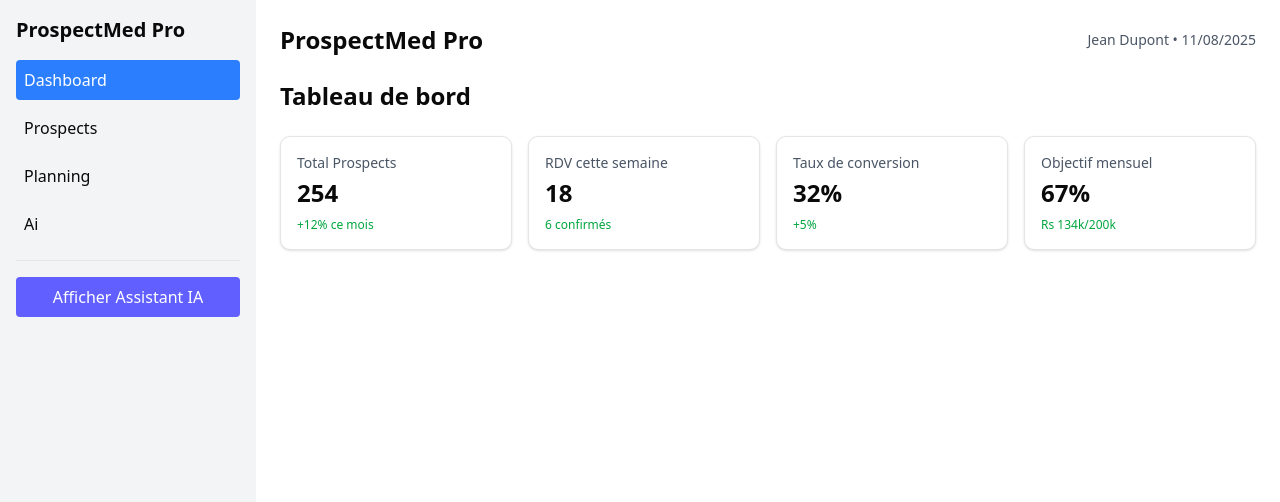
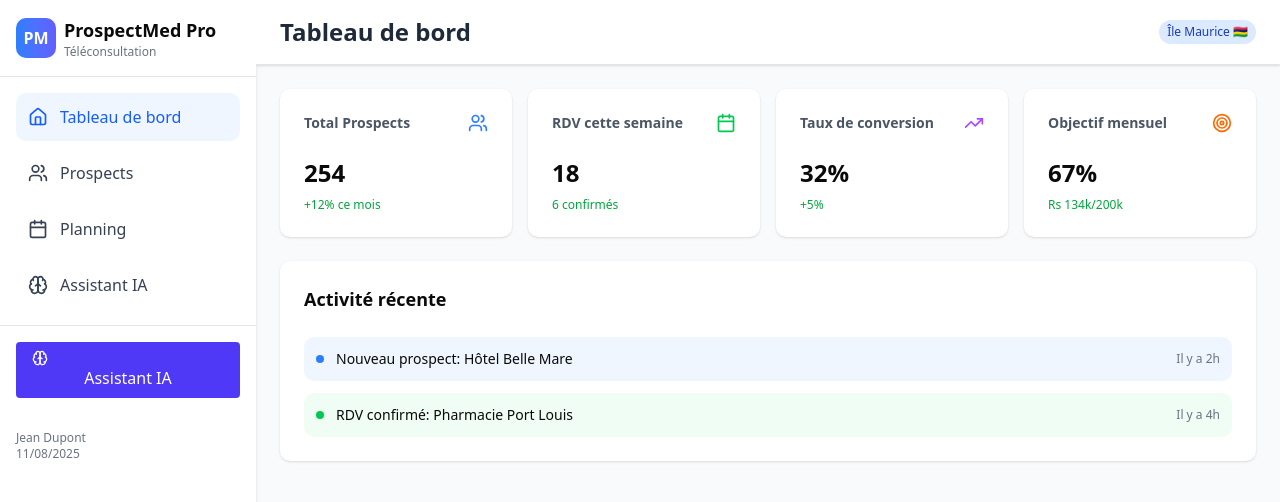
Before and after one commit to stefbach/PROSPECTION-COMMERCIALE-TIBOK, a Next.js app: page / in a window 1280 px wide. Shown: the top 502 px of the page. Built offline with nearby package versions, Linux system fonts and the light colour scheme.

Commit message:
Version stable avec Dashboard IA fonctionnel

```diff
--- a/app/page.tsx
+++ b/app/page.tsx
@@ -2,6 +2,10 @@
 
 import * as React from "react"
 import { AIDashboard } from "@/components/ai-dashboard"
+import { Card, CardContent, CardHeader, CardTitle } from "@/components/ui/card"
+import { Button } from "@/components/ui/button"
+import { Badge } from "@/components/ui/badge"
+import { Brain, Home, Users, Calendar, TrendingUp, Target, MapPin } from "lucide-react"
 
 export default function Page() {
   const [section, setSection] = React.useState("dashboard")
@@ -9,53 +13,92 @@ export default function Page() {
   const today = new Date().toLocaleDateString("fr-FR")
   const currentCommercial = "Jean Dupont"
 
+  const menuItems = [
+    { id: 'dashboard', label: 'Tableau de bord', icon: Home },
+    { id: 'prospects', label: 'Prospects', icon: Users },
+    { id: 'planning', label: 'Planning', icon: Calendar },
+    { id: 'ai', label: 'Assistant IA', icon: Brain }
+  ]
+
   const sections = {
     dashboard: <DashboardSection />,
     prospects: <ProspectsSection />,
     planning: <PlanningSection />,
-    ai: <AISection commercial={currentCommercial} />
+    ai: <AIDashboard commercial={currentCommercial} />
   }
 
   return (
-    <div className="flex min-h-screen">
-      {/* Sidebar simple */}
-      <aside className="w-64 bg-gray-100 p-4">
-        <h2 className="text-xl font-bold mb-4">ProspectMed Pro</h2>
-        <nav className="space-y-2">
-          {["dashboard", "prospects", "planning", "ai"].map(key => (
+    <div className="flex min-h-screen bg-gray-50">
+      {/* Sidebar améliorée */}
+      <aside className="w-64 bg-white shadow-md">
+        <div className="p-4 border-b">
+          <div className="flex items-center gap-2">
+            <div className="h-10 w-10 rounded-lg bg-gradient-to-r from-blue-500 to-indigo-500 flex items-center justify-center text-white font-bold">
+              PM
+            </div>
+            <div>
+              <h2 className="text-lg font-bold">ProspectMed Pro</h2>
+              <p className="text-xs text-gray-500">Téléconsultation</p>
+            </div>
+          </div>
+        </div>
+
+        <nav className="p-4 space-y-2">
+          {menuItems.map(item => {
+            const Icon = item.icon
+            return (
               <button
-              key={key}
-              onClick={() => setSection(key)}
-              className={`w-full text-left p-2 rounded ${section === key ? 'bg-blue-500 text-white' : 'hover:bg-gray-200'}`}
+                key={item.id}
+                onClick={() => setSection(item.id)}
+                className={`w-full flex items-center gap-3 p-3 rounded-lg transition-all ${
+                  section === item.id
+                    ? 'bg-blue-50 text-blue-600 font-medium'
+                    : 'hover:bg-gray-50 text-gray-700'
+                }`}
               >
-              {key.charAt(0).toUpperCase() + key.slice(1)}
+                <Icon className="h-5 w-5" />
+                <span>{item.label}</span>
               </button>
-          ))}
+            )
+          })}
         </nav>
-        <div className="mt-4 pt-4 border-t">
-          <button
+
+        <div className="p-4 border-t">
+          <Button
             onClick={() => setShowAI(!showAI)}
-            className="w-full p-2 bg-indigo-500 text-white rounded"
+            className={`w-full ${showAI ? 'bg-green-600 hover:bg-green-700' : 'bg-indigo-600 hover:bg-indigo-700'}`}
           >
-            {showAI ? 'Masquer' : 'Afficher'} Assistant IA
-          </button>
+            <Brain className="h-4 w-4 mr-2" />
+            {showAI ? 'Masquer IA' : 'Assistant IA'}
+          </Button>
+        </div>
+
+        <div className="p-4 text-xs text-gray-500">
+          <p>{currentCommercial}</p>
+          <p>{today}</p>
         </div>
       </aside>
 
       {/* Main content */}
-      <main className="flex-1 p-6">
-        <header className="mb-6">
+      <main className="flex-1 overflow-auto">
+        <header className="bg-white shadow-sm border-b px-6 py-4">
           <div className="flex justify-between items-center">
-            <h1 className="text-2xl font-bold">ProspectMed Pro</h1>
-            <span className="text-sm text-gray-600">{currentCommercial} • {today}</span>
+            <h1 className="text-2xl font-bold text-gray-800">
+              {showAI ? 'Assistant IA ProspectMed' : menuItems.find(m => m.id === section)?.label}
+            </h1>
+            <Badge variant="outline" className="gap-1">
+              Île Maurice 🇲🇺
+            </Badge>
           </div>
         </header>
 
+        <div className="p-6">
           {showAI ? (
             <AIDashboard commercial={currentCommercial} />
           ) : (
             sections[section as keyof typeof sections] || <div>Section non trouvée</div>
           )}
+        </div>
       </main>
     </div>
   )
@@ -63,61 +106,118 @@ export default function Page() {
 
 function DashboardSection() {
   const metrics = [
-    { title: 'Total Prospects', value: '254', change: '+12% ce mois' },
-    { title: 'RDV cette semaine', value: '18', change: '6 confirmés' },
-    { title: 'Taux de conversion', value: '32%', change: '+5%' },
-    { title: 'Objectif mensuel', value: '67%', change: 'Rs 134k/200k' }
+    { title: 'Total Prospects', value: '254', change: '+12% ce mois', icon: Users, color: 'blue' },
+    { title: 'RDV cette semaine', value: '18', change: '6 confirmés', icon: Calendar, color: 'green' },
+    { title: 'Taux de conversion', value: '32%', change: '+5%', icon: TrendingUp, color: 'purple' },
+    { title: 'Objectif mensuel', value: '67%', change: 'Rs 134k/200k', icon: Target, color: 'orange' }
   ]
 
   return (
-    <div>
-      <h2 className="text-2xl font-bold mb-6">Tableau de bord</h2>
+    <div className="space-y-6">
       <div className="grid grid-cols-1 md:grid-cols-2 lg:grid-cols-4 gap-4">
-        {metrics && metrics.map((metric, i) => (
-          <div key={i} className="p-4 bg-white border rounded-lg shadow">
-            <p className="text-sm text-gray-600">{metric.title}</p>
-            <p className="text-2xl font-bold mt-1">{metric.value}</p>
+        {metrics.map((metric, i) => {
+          const Icon = metric.icon
+          return (
+            <Card key={i}>
+              <CardHeader className="flex flex-row items-center justify-between pb-2">
+                <CardTitle className="text-sm font-medium text-gray-600">
+                  {metric.title}
+                </CardTitle>
+                <Icon className={`h-5 w-5 text-${metric.color}-500`} />
+              </CardHeader>
+              <CardContent>
+                <div className="text-2xl font-bold">{metric.value}</div>
                 <p className="text-xs text-green-600 mt-2">{metric.change}</p>
+              </CardContent>
+            </Card>
+          )
+        })}
       </div>
-        ))}
+
+      <Card>
+        <CardHeader>
+          <CardTitle>Activité récente</CardTitle>
+        </CardHeader>
+        <CardContent>
+          <div className="space-y-3">
+            <div className="flex items-center gap-3 p-3 bg-blue-50 rounded-lg">
+              <div className="h-2 w-2 bg-blue-500 rounded-full"></div>
+              <p className="text-sm">Nouveau prospect: Hôtel Belle Mare</p>
+              <span className="text-xs text-gray-500 ml-auto">Il y a 2h</span>
             </div>
+            <div className="flex items-center gap-3 p-3 bg-green-50 rounded-lg">
+              <div className="h-2 w-2 bg-green-500 rounded-full"></div>
+              <p className="text-sm">RDV confirmé: Pharmacie Port Louis</p>
+              <span className="text-xs text-gray-500 ml-auto">Il y a 4h</span>
+            </div>
+          </div>
+        </CardContent>
+      </Card>
     </div>
   )
 }
 
 function ProspectsSection() {
   const prospects = [
-    { id: 1, nom: "Hôtel Paradise Beach", ville: "Grand Baie", zone: "Nord", statut: "nouveau" },
-    { id: 2, nom: "Pharmacie Centrale", ville: "Port Louis", zone: "Centre", statut: "qualifié" },
-    { id: 3, nom: "Hôtel Flic en Flac", ville: "Flic en Flac", zone: "Ouest", statut: "nouveau" },
-    { id: 4, nom: "Clinique du Nord", ville: "Pereybère", zone: "Nord", statut: "proposition" }
+    { id: 1, nom: "Hôtel Paradise Beach", ville: "Grand Baie", zone: "Nord", statut: "nouveau", secteur: "hotel" },
+    { id: 2, nom: "Pharmacie Centrale", ville: "Port Louis", zone: "Centre", statut: "qualifié", secteur: "pharmacie" },
+    { id: 3, nom: "Hôtel Flic en Flac Resort", ville: "Flic en Flac", zone: "Ouest", statut: "nouveau", secteur: "hotel" },
+    { id: 4, nom: "Clinique du Nord", ville: "Pereybère", zone: "Nord", statut: "proposition", secteur: "clinique" },
+    { id: 5, nom: "Pharmacie Blue Bay", ville: "Blue Bay", zone: "Sud", statut: "qualifié", secteur: "pharmacie" }
   ]
 
+  const getIcon = (secteur: string) => {
+    switch(secteur) {
+      case 'hotel': return '🏨'
+      case 'pharmacie': return '💊'
+      case 'clinique': return '🏥'
+      default: return '🏢'
+    }
+  }
+
   return (
-    <div>
-      <h2 className="text-2xl font-bold mb-6">Prospects Île Maurice</h2>
-      <div className="space-y-3">
-        {prospects && prospects.map(p => (
-          <div key={p.id} className="p-4 bg-white border rounded-lg shadow hover:shadow-md transition-shadow">
+    <div className="space-y-6">
       <div className="flex justify-between items-center">
         <div>
-                <h3 className="font-semibold">{p.nom}</h3>
-                <p className="text-sm text-gray-600">{p.ville} - Zone {p.zone}</p>
+          <h2 className="text-2xl font-bold">Prospects Île Maurice</h2>
+          <p className="text-gray-600">Service de téléconsultation médicale</p>
         </div>
-              <div className="flex gap-2">
-                <span className={`px-2 py-1 text-xs rounded ${
-                  p.statut === 'nouveau' ? 'bg-blue-100 text-blue-700' :
-                  p.statut === 'qualifié' ? 'bg-green-100 text-green-700' :
-                  'bg-orange-100 text-orange-700'
-                }`}>
-                  {p.statut}
-                </span>
-                <button className="px-3 py-1 text-sm bg-indigo-500 text-white rounded hover:bg-indigo-600">
-                  Voir
-                </button>
+        <Button className="bg-blue-600 hover:bg-blue-700">
+          + Nouveau prospect
+        </Button>
+      </div>
+
+      <div className="grid gap-4">
+        {prospects.map(p => (
+          <Card key={p.id} className="hover:shadow-lg transition-shadow">
+            <CardContent className="p-4">
+              <div className="flex items-center justify-between">
+                <div className="flex items-center gap-4">
+                  <span className="text-3xl">{getIcon(p.secteur)}</span>
+                  <div>
+                    <h3 className="font-semibold text-lg">{p.nom}</h3>
+                    <div className="flex items-center gap-2 text-sm text-gray-600">
+                      <MapPin className="h-4 w-4" />
+                      <span>{p.ville} - Zone {p.zone}</span>
                     </div>
                   </div>
                 </div>
+                <div className="flex items-center gap-3">
+                  <Badge variant={
+                    p.statut === 'nouveau' ? 'default' :
+                    p.statut === 'qualifié' ? 'secondary' :
+                    'outline'
+                  }>
+                    {p.statut}
+                  </Badge>
+                  <Button size="sm" variant="outline">Détails</Button>
+                  <Button size="sm" className="bg-green-600 hover:bg-green-700">
+                    Contacter
+                  </Button>
+                </div>
+              </div>
+            </CardContent>
+          </Card>
         ))}
       </div>
     </div>
@@ -128,31 +228,36 @@ function PlanningSection() {
   const jours = ['Lundi', 'Mardi', 'Mercredi', 'Jeudi', 'Vendredi']
 
   return (
-    <div>
-      <h2 className="text-2xl font-bold mb-6">Planning Hebdomadaire</h2>
+    <div className="space-y-6">
+      <div className="flex justify-between items-center">
+        <h2 className="text-2xl font-bold">Planning Hebdomadaire</h2>
+        <Button className="bg-indigo-600 hover:bg-indigo-700">
+          <Brain className="h-4 w-4 mr-2" />
+          Optimiser avec IA
+        </Button>
+      </div>
+
       <div className="grid grid-cols-5 gap-4">
-        {jours && jours.map(jour => (
-          <div key={jour} className="bg-white border rounded-lg p-4">
-            <h3 className="font-semibold mb-3">{jour}</h3>
-            <div className="space-y-2 text-sm">
-              <div className="p-2 bg-blue-50 rounded">
-                <p className="font-medium">9h00</p>
-                <p className="text-xs text-gray-600">RDV Client</p>
+        {jours.map(jour => (
+          <Card key={jour}>
+            <CardHeader className="pb-3">
+              <CardTitle className="text-sm">{jour}</CardTitle>
+            </CardHeader>
+            <CardContent>
+              <div className="space-y-2">
+                <div className="p-2 bg-blue-50 rounded text-xs">
+                  <p className="font-semibold">9h00 - Hôtel Paradise</p>
+                  <p className="text-gray-600">Grand Baie</p>
+                </div>
+                <div className="p-2 bg-green-50 rounded text-xs">
+                  <p className="font-semibold">14h00 - Pharmacie</p>
+                  <p className="text-gray-600">Port Louis</p>
                 </div>
               </div>
-          </div>
+            </CardContent>
+          </Card>
         ))}
       </div>
     </div>
   )
 }
-
-function AISection({ commercial }: { commercial: string }) {
-  return (
-    <div className="bg-white p-6 rounded-lg shadow">
-      <h2 className="text-2xl font-bold mb-4">Assistant IA</h2>
-      <p className="text-gray-600">Bienvenue {commercial}</p>
-      <p className="mt-4">Cliquez sur "Afficher Assistant IA" dans la sidebar pour accéder au dashboard complet.</p>
-    </div>
-  )
-}
```
Lines whose indentation alone changed are shown as unchanged.
